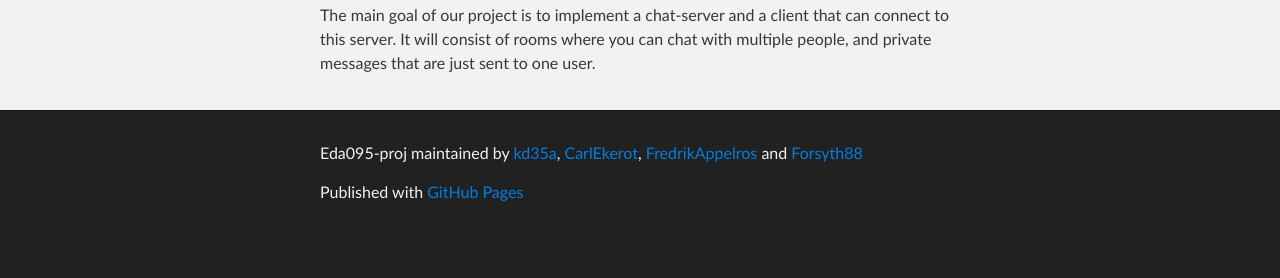
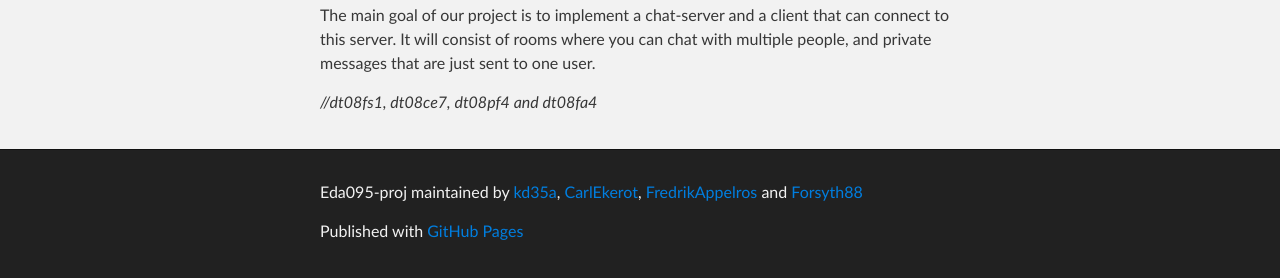
Before and after one commit to kd35a/eda095-proj, a plain HTML site: page index.html in a window 1280 px wide. Shown: the part 428-706 px from the top of the page. Drawn offline with Linux system fonts and the light colour scheme.

Commit message:
Added our student.lth.se-IDs to the bottom of the page.

```diff
--- a/index.html
+++ b/index.html
@@ -40,6 +40,7 @@
 <p>The main goal of our project is to implement a chat-server and a client that can connect to this server. It
 will consist of rooms where you can chat with multiple people, and private messages that are just sent to one
 user.</p>
+	<p><span style="font-style: italic;">//dt08fs1, dt08ce7, dt08pf4 and dt08fa4</span></p>
       </section>
     </div>
 
```
